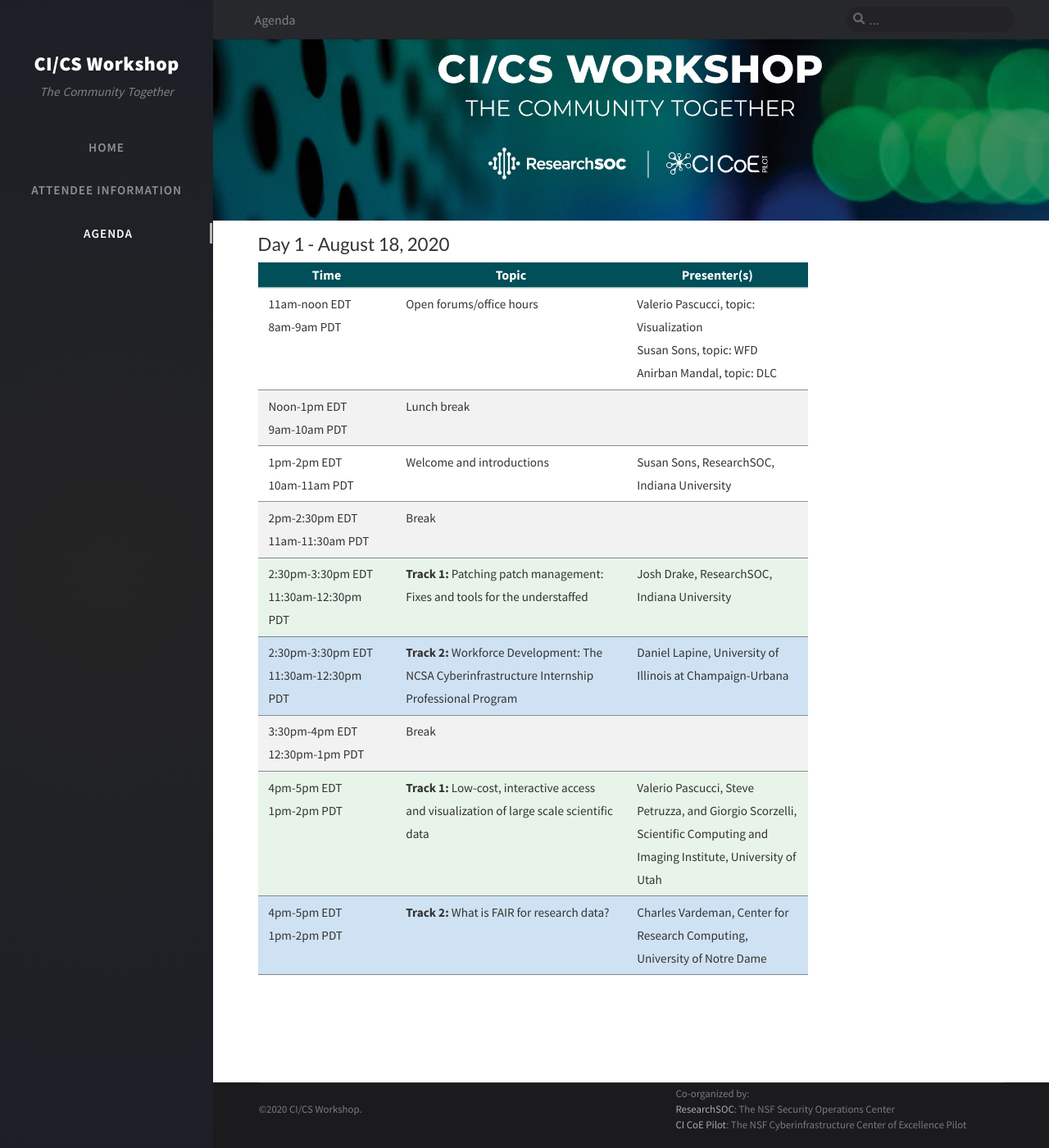
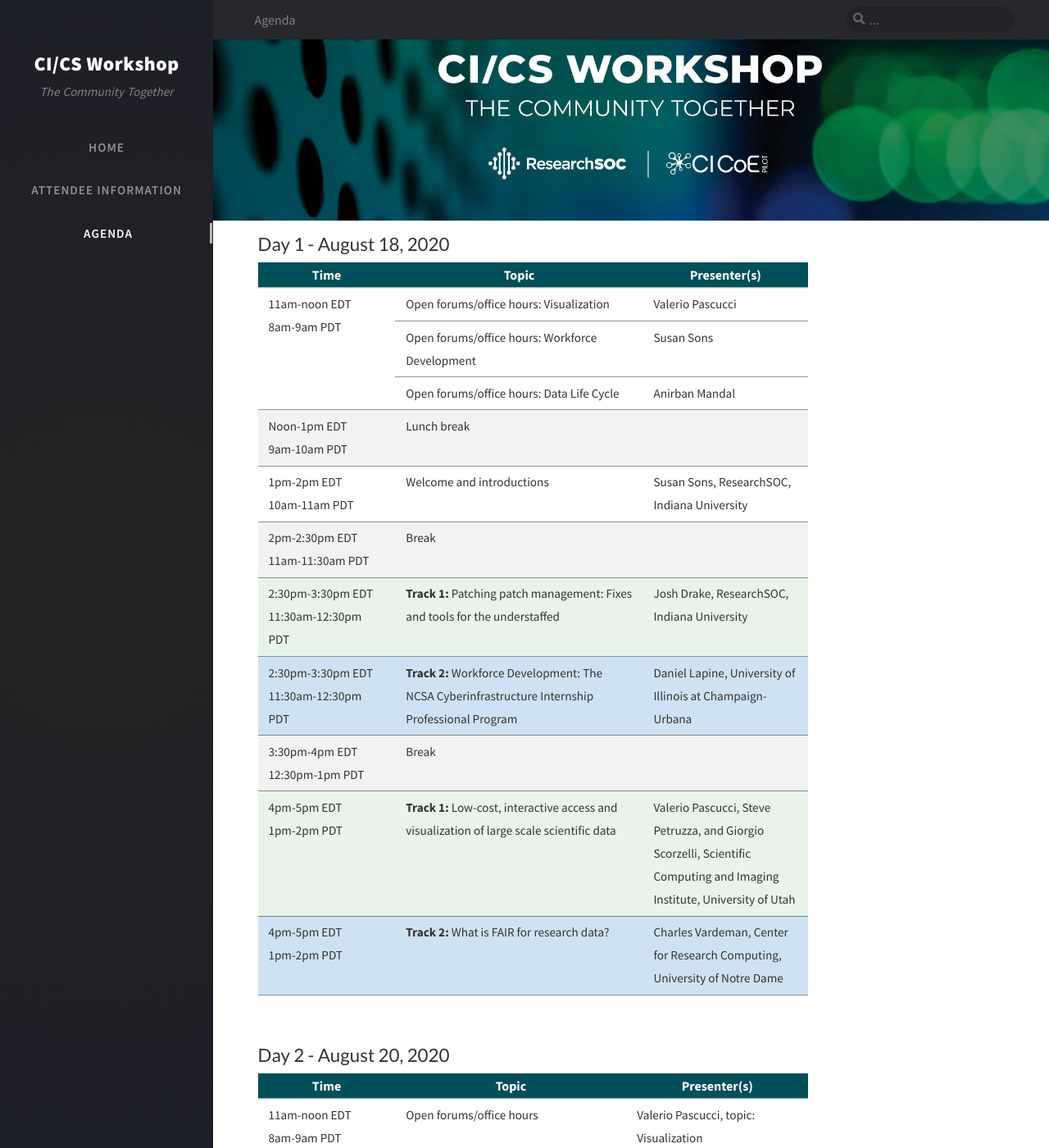
Before and after one commit to cics-workshop/cics-workshop.github.io, a Jekyll site: the page built from agenda.html, in a window 1280 px wide and 1400 px high. Shown: the whole window at 82% size. Built offline with Jekyll 4.4.1, drawn with Linux system fonts in a browser that asks for light colours; nearby versions of some CDN libraries; comment, search, counter and statistics services are not loaded; some of the changed text lies outside the part shown.

Commit message:
drafting agenda

```diff
--- a/agenda.html
+++ b/agenda.html
@@ -5,6 +5,77 @@
 ---
 
 <h2>Day 1 - August 18, 2020</h2>
+
+<table>
+    <thead>
+    <th style="width: 25%">Time</th>
+    <th>Topic</th>
+    <th style="width: 30%">Presenter(s)</th>
+    </thead>
+    <tbody>
+    <tr style="background-color: #fff">
+        <td rowspan="3">11am-noon EDT <br/> 8am-9am PDT</td>
+        <td>Open forums/office hours: Visualization</td>
+        <td>Valerio Pascucci</td>
+    </tr>
+    <tr style="background-color: #fff">
+        <td>Open forums/office hours: Workforce Development</td>
+        <td>Susan Sons</td>
+    </tr>
+    <tr style="background-color: #fff">
+        <td>Open forums/office hours: Data Life Cycle</td>
+        <td>Anirban Mandal</td>
+    </tr>
+    <tr style="background-color: #f2f2f2">
+        <td>Noon-1pm EDT <br/> 9am-10am PDT</td>
+        <td>Lunch break</td>
+        <td></td>
+    </tr>
+    <tr style="background-color: #fff">
+        <td>1pm-2pm EDT <br/> 10am-11am PDT</td>
+        <td>Welcome and introductions</td>
+        <td>Susan Sons, ResearchSOC, Indiana University</td>
+    </tr>
+    <tr style="background-color: #f2f2f2">
+        <td>2pm-2:30pm EDT <br/> 11am-11:30am PDT</td>
+        <td>Break</td>
+        <td></td>
+    </tr>
+    <tr style="background-color: #e8f4ea">
+        <td>2:30pm-3:30pm EDT <br/> 11:30am-12:30pm PDT</td>
+        <td><strong>Track 1:</strong> Patching patch management: Fixes and tools for the understaffed</td>
+        <td>Josh Drake, ResearchSOC, Indiana University</td>
+    </tr>
+    <tr style="background-color: #cfe2f3">
+        <td>2:30pm-3:30pm EDT <br/> 11:30am-12:30pm PDT</td>
+        <td><strong>Track 2:</strong> Workforce Development: The NCSA Cyberinfrastructure Internship Professional
+            Program
+        </td>
+        <td>Daniel Lapine, University of Illinois at Champaign-Urbana</td>
+    </tr>
+    <tr style="background-color: #f2f2f2">
+        <td>3:30pm-4pm EDT <br/> 12:30pm-1pm PDT</td>
+        <td>Break</td>
+        <td></td>
+    </tr>
+    <tr style="background-color: #e8f4ea">
+        <td>4pm-5pm EDT <br/> 1pm-2pm PDT</td>
+        <td><strong>Track 1:</strong> Low-cost, interactive access and visualization of large scale scientific data</td>
+        <td>Valerio Pascucci, Steve Petruzza, and Giorgio Scorzelli, Scientific Computing and Imaging Institute,
+            University of Utah
+        </td>
+    </tr>
+    <tr style="background-color: #cfe2f3">
+        <td>4pm-5pm EDT <br/> 1pm-2pm PDT</td>
+        <td><strong>Track 2:</strong> What is FAIR for research data?</td>
+        <td>Charles Vardeman, Center for Research Computing, University of Notre Dame</td>
+    </tr>
+    </tbody>
+</table>
+
+<p>&nbsp;</p>
+
+<h2>Day 2 - August 20, 2020</h2>
 
 <table>
     <thead>
@@ -43,7 +114,9 @@
     </tr>
     <tr style="background-color: #cfe2f3">
         <td>2:30pm-3:30pm EDT <br/> 11:30am-12:30pm PDT</td>
-        <td><strong>Track 2:</strong> Workforce Development: The NCSA Cyberinfrastructure Internship Professional Program</td>
+        <td><strong>Track 2:</strong> Workforce Development: The NCSA Cyberinfrastructure Internship Professional
+            Program
+        </td>
         <td>Daniel Lapine, University of Illinois at Champaign-Urbana</td>
     </tr>
     <tr style="background-color: #f2f2f2">
@@ -54,7 +127,9 @@
     <tr style="background-color: #e8f4ea">
         <td>4pm-5pm EDT <br/> 1pm-2pm PDT</td>
         <td><strong>Track 1:</strong> Low-cost, interactive access and visualization of large scale scientific data</td>
-        <td>Valerio Pascucci, Steve Petruzza, and Giorgio Scorzelli, Scientific Computing and Imaging Institute, University of Utah</td>
+        <td>Valerio Pascucci, Steve Petruzza, and Giorgio Scorzelli, Scientific Computing and Imaging Institute,
+            University of Utah
+        </td>
     </tr>
     <tr style="background-color: #cfe2f3">
         <td>4pm-5pm EDT <br/> 1pm-2pm PDT</td>
@@ -63,3 +138,8 @@
     </tr>
     </tbody>
 </table>
+
+<p style="font-size: 0.9em">
+    <strong>Hallway Chat:</strong> 1pm-4:30pm EDT (10am-1:30pm PDT). Meet your colleagues in our virtual “hallway” to
+    connect.
+</p>
```
